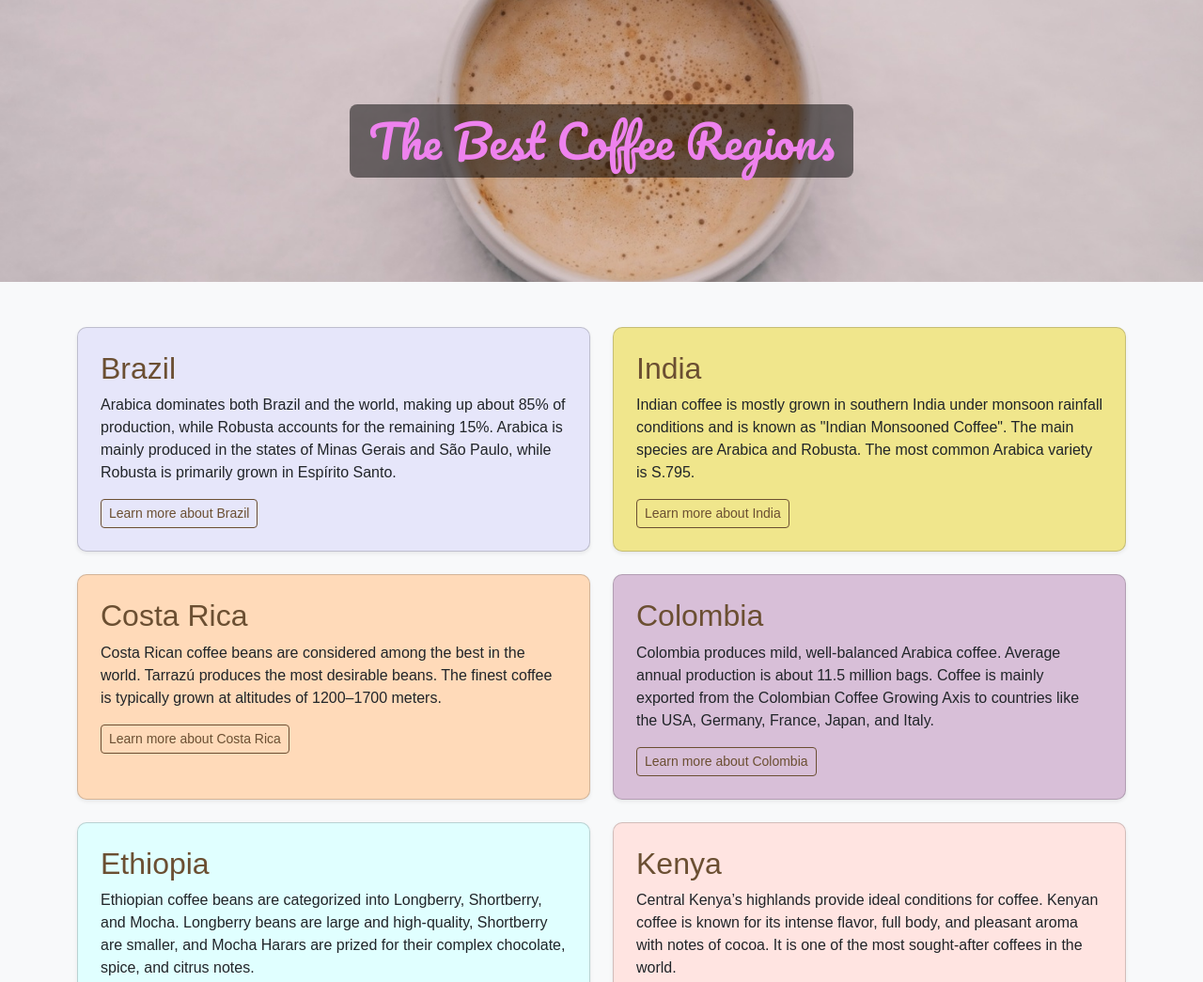
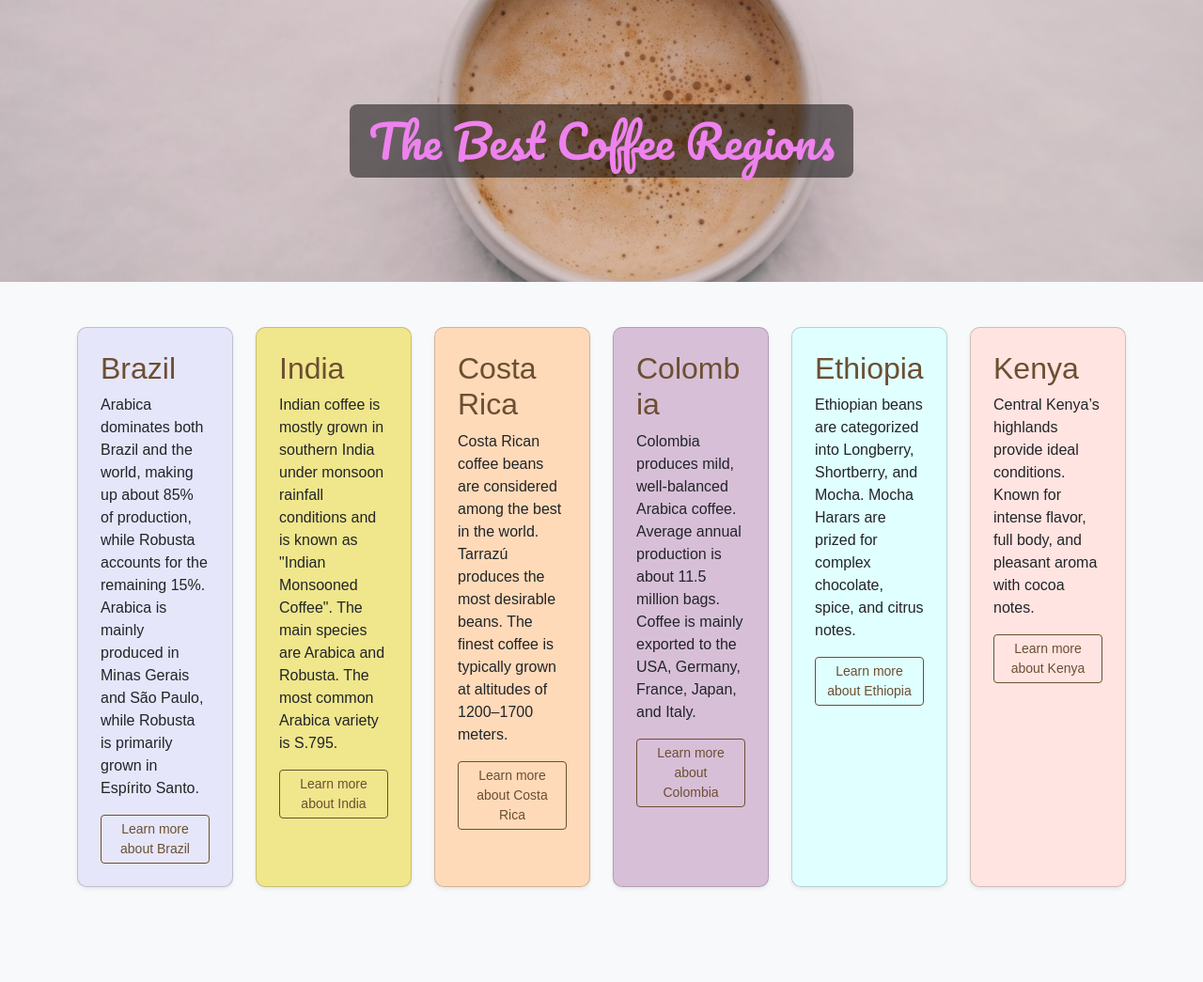
Before and after one commit to TetianaPakhomova/bootstrap-coffee, a plain HTML site: page index.html in a window 1280 px wide. Shown: the top 1045 px of the page at 94% size. After the commit the page ends 992 px from the top, so only its background shows below. Drawn offline with nearby package versions, Linux system fonts and the light colour scheme.

Commit message:
changed adaptation to xs,sm and xl

```diff
--- a/index.html
+++ b/index.html
@@ -14,37 +14,36 @@
     <h1 class="header-title">The Best Coffee Regions</h1>
 </header>
 <div class="container my-5">
-    <div class="row g-4">
-        <div class="col-md-6">
+    <div class="row row-cols-1 row-cols-sm-2 row-cols-md-3 row-cols-xl-6 g-4">
+        <div class="col">
             <div class="card h-100 shadow-sm card brazil">
                 <div class="card-body">
                     <h2 class="card-title coffee-text">Brazil</h2>
                     <p class="card-text">
                         Arabica dominates both Brazil and the world, making up about 85% of production, while Robusta
-                        accounts for the remaining 15%.
-                        Arabica is mainly produced in the states of Minas Gerais and São Paulo, while Robusta is
-                        primarily grown in Espírito Santo.
+                        accounts for the remaining 15%. Arabica is mainly produced in Minas Gerais and São Paulo, while
+                        Robusta is primarily grown in Espírito Santo.
                     </p>
                     <a href="https://en.wikipedia.org/wiki/Brazil" class="btn btn-coffee btn-sm" target="_blank">Learn
                         more about Brazil</a>
                 </div>
             </div>
         </div>
-        <div class="col-md-6">
+        <div class="col">
             <div class="card h-100 shadow-sm card card-india">
                 <div class="card-body">
                     <h2 class="card-title coffee-text">India</h2>
                     <p class="card-text">
                         Indian coffee is mostly grown in southern India under monsoon rainfall conditions and is known
-                        as "Indian Monsooned Coffee".
-                        The main species are Arabica and Robusta. The most common Arabica variety is S.795.
+                        as "Indian Monsooned Coffee". The main species are Arabica and Robusta. The most common Arabica
+                        variety is S.795.
                     </p>
                     <a href="https://en.wikipedia.org/wiki/India" class="btn btn-coffee btn-sm" target="_blank">Learn
                         more about India</a>
                 </div>
             </div>
         </div>
-        <div class="col-md-6">
+        <div class="col">
             <div class="card h-100 shadow-sm card card-costa-rica">
                 <div class="card-body">
                     <h2 class="card-title coffee-text">Costa Rica</h2>
@@ -58,43 +57,41 @@
                 </div>
             </div>
         </div>
-        <div class="col-md-6">
+        <div class="col">
             <div class="card h-100 shadow-sm card card-colombia">
                 <div class="card-body">
                     <h2 class="card-title coffee-text">Colombia</h2>
                     <p class="card-text">
                         Colombia produces mild, well-balanced Arabica coffee. Average annual production is about 11.5
                         million bags.
-                        Coffee is mainly exported from the Colombian Coffee Growing Axis to countries like the USA,
-                        Germany, France, Japan, and Italy.
+                        Coffee is mainly exported to the USA, Germany, France, Japan, and Italy.
                     </p>
                     <a href="https://en.wikipedia.org/wiki/Colombia" class="btn btn-coffee btn-sm" target="_blank">Learn
                         more about Colombia</a>
                 </div>
             </div>
         </div>
-        <div class="col-md-6">
+        <div class="col">
             <div class="card h-100 shadow-sm card card-ethiopia">
                 <div class="card-body">
                     <h2 class="card-title coffee-text">Ethiopia</h2>
                     <p class="card-text">
-                        Ethiopian coffee beans are categorized into Longberry, Shortberry, and Mocha.
-                        Longberry beans are large and high-quality, Shortberry are smaller, and Mocha Harars are prized
-                        for their complex chocolate, spice, and citrus notes.
+                        Ethiopian beans are categorized into Longberry, Shortberry, and Mocha. Mocha Harars are prized
+                        for complex chocolate,
+                        spice, and citrus notes.
                     </p>
                     <a href="https://en.wikipedia.org/wiki/Ethiopia" class="btn btn-coffee btn-sm" target="_blank">Learn
                         more about Ethiopia</a>
                 </div>
             </div>
         </div>
-        <div class="col-md-6">
+        <div class="col">
             <div class="card h-100 shadow-sm card card-kenya">
                 <div class="card-body">
                     <h2 class="card-title coffee-text">Kenya</h2>
                     <p class="card-text">
-                        Central Kenya’s highlands provide ideal conditions for coffee. Kenyan coffee is known for its
-                        intense flavor, full body,
-                        and pleasant aroma with notes of cocoa. It is one of the most sought-after coffees in the world.
+                        Central Kenya’s highlands provide ideal conditions. Known for intense flavor, full body, and
+                        pleasant aroma with cocoa notes.
                     </p>
                     <a href="https://en.wikipedia.org/wiki/Kenya" class="btn btn-coffee btn-sm" target="_blank">Learn
                         more about Kenya</a>
```
